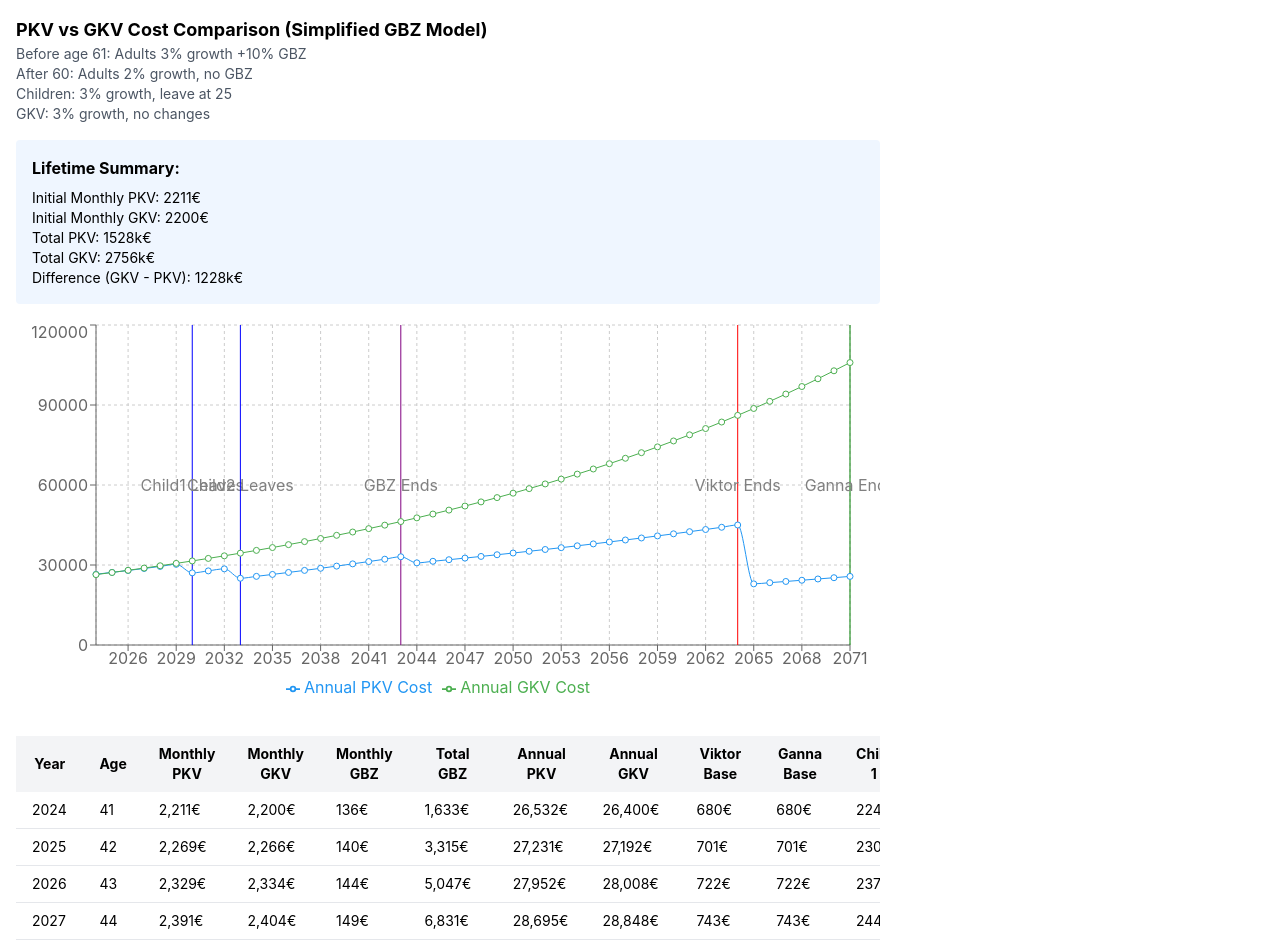
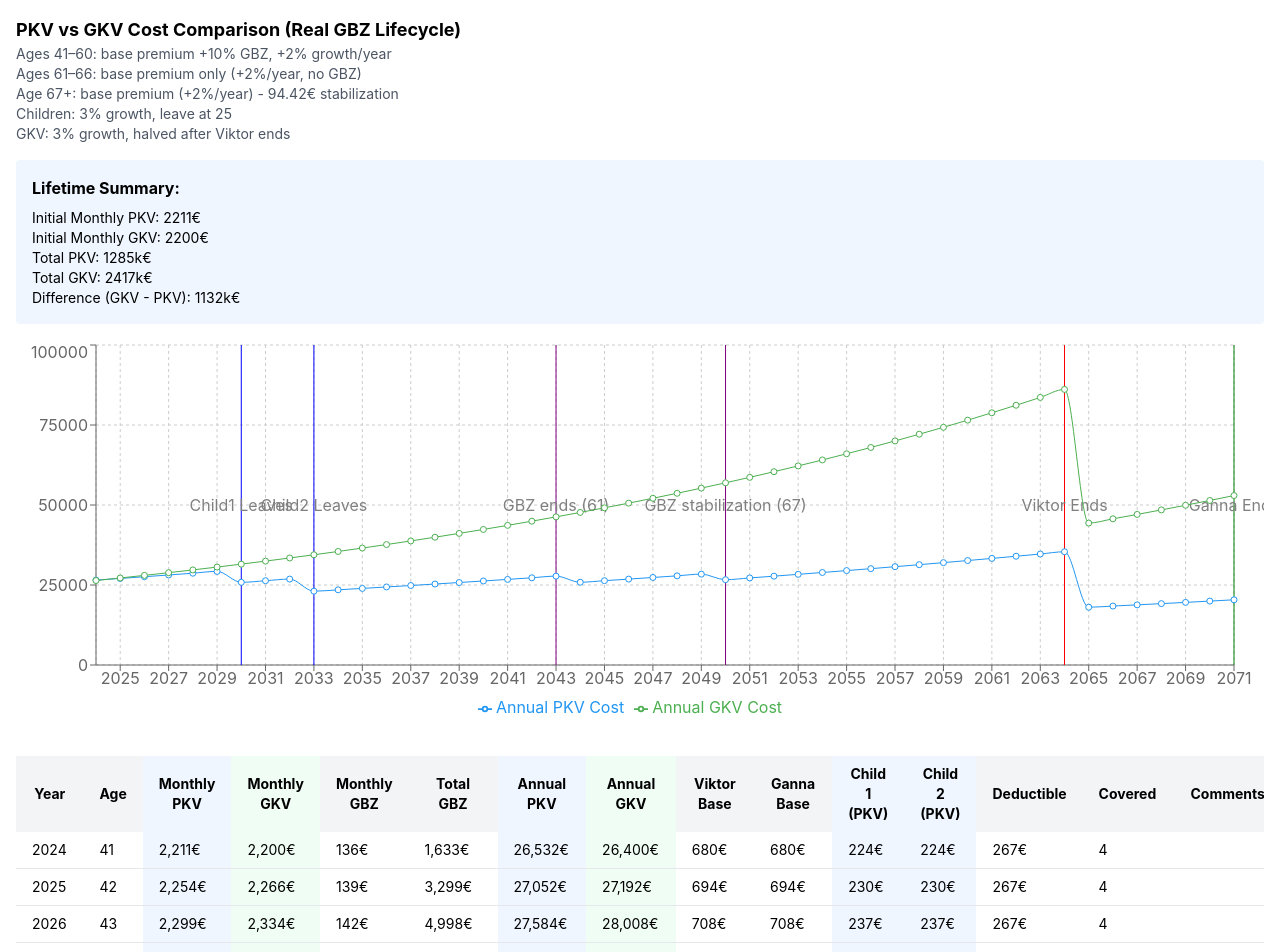
Before and after one commit to n0quarter/pkv-gkv-calculator, a React (Create React App) app: page / in a window 1280 px wide. Shown: the top 952 px of the page. Built offline with nearby package versions, Linux system fonts and the light colour scheme.

Commit message:
some logic update

```diff
--- a/src/App.tsx
+++ b/src/App.tsx
@@ -2,96 +2,104 @@ import React from 'react';
 import { LineChart, Line, XAxis, YAxis, CartesianGrid, Tooltip, Legend, ResponsiveContainer, ReferenceLine } from 'recharts';
 
 const InsuranceComparison = () => {
-  // Define key dates and assumptions
+  // Key parameters
   const startYear = 2024;
   const currentAge = 41;
   const viktorLifeExpectancy = 81;
   const gannaLifeExpectancy = 88;
 
-  // Children current ages and leave years
-  const child1CurrentAge = 19;
-  const child2CurrentAge = 16;
-  const child1LeaveYear = startYear + (25 - child1CurrentAge); // 2024 + 6 = 2030
-  const child2LeaveYear = startYear + (25 - child2CurrentAge); // 2024 + 9 = 2033
+  // Children
+  const child1CurrentAge = 19; // Leaves at 25 => 6 years from now
+  const child2CurrentAge = 16; // Leaves at 25 => 9 years from now
+  const child1LeaveYear = startYear + (25 - child1CurrentAge); // 2030
+  const child2LeaveYear = startYear + (25 - child2CurrentAge); // 2033
 
-  // GBZ ends at age 61 (when you turn 61, no more GBZ)
-  const gbzEndYear = startYear + (60 - currentAge); // age 60 ends, age 61 is first no-GBZ year
+  // GBZ logic
+  const gbzStopPayAge = 60;
+  const gbzStabilizeAge = 67;
+
+  // Calculate event years
+  const gbzEndYear = startYear + (gbzStopPayAge - currentAge);  // Year turning 61
+  const gbzStabilizeYear = startYear + (gbzStabilizeAge - currentAge);
   const viktorEndYear = startYear + (viktorLifeExpectancy - currentAge);
   const gannaEndYear = startYear + (gannaLifeExpectancy - currentAge);
 
+  // Initial adult base premium at age 41 (no Kurkosten, includes GBZ)
+  // Given: Adult total at 41 = 748.40€ with GBZ (1.1 factor)
+  // base = 748.40 / 1.1 ≈ 680.36€
+  const initialBasePremium = 680.36;
+
+  // Growth rates
+  const adultIncrease = 0.02; // 2% per year for base premium
+  const childIncrease = 0.03; // children at 3%
+  const gkvIncrease = 0.03;   // GKV at 3%
+
+  // Child premium (no GBZ)
+  const childPremium = 223.75;
+
+  // GKV initial
+  const gkvBase = 2200.00;
+
+  // Deductible
+  const deductiblePerPerson = 800;
+
+  const totalYears = gannaLifeExpectancy - currentAge; // until Ganna ends
+
   const calculateProjection = () => {
     const data = [];
-
-    // Initial adult premium at age 41 (no Kurkosten, includes GBZ):
-    // Given: Adult total at 41 = 748.40€ with GBZ
-    // Base premium = 748.40 / 1.1 ≈ 680.36€
-    const initialBasePremium = 680.36;
-
-    // Child premium (no GBZ): 223.75€
-    const childPremium = 223.75;
-
-    // GKV initial: 2200€
-    const gkvBase = 2200.00;
-
-    // Growth rates:
-    // Adults: 3% until age 60 (with GBZ), then 2% after age 60 (no GBZ)
-    const adultIncreaseBefore61 = 0.03;
-    const adultIncreaseAfter60 = 0.02;
-    // Children: always 3%
-    const childIncrease = 0.03;
-    // GKV: always 3%
-    const gkvIncrease = 0.03;
-
-    // Deductible:
-    const deductiblePerPerson = 800;
-
-    // Calculate until Ganna's end (age 88)
-    const totalYears = gannaLifeExpectancy - currentAge;
 
     for (let i = 0; i <= totalYears; i++) {
       const year = startYear + i;
       const age = currentAge + i;
 
-      // Coverage flags
+      // Who is covered?
       const viktorCovered = age <= viktorLifeExpectancy;
       const gannaCovered = age <= gannaLifeExpectancy;
       const child1Covered = year < child1LeaveYear;
       const child2Covered = year < child2LeaveYear;
 
-      // Calculate adult base premium for this age
-      let currentBasePremium;
-      if (age > 60) {
-        // Split into two phases:
-        const yearsToSixty = 60 - 41; // 19 years at 3%
-        const premiumAt60 = initialBasePremium * Math.pow(1 + adultIncreaseBefore61, yearsToSixty);
+      // Calculate adult base premium for this age:
+      const yearsFrom41 = age - 41;
+      const currentBasePremium = initialBasePremium * Math.pow(1 + adultIncrease, yearsFrom41);
 
-        const yearsAfterSixty = age - 60;
-        currentBasePremium = premiumAt60 * Math.pow(1 + adultIncreaseAfter60, yearsAfterSixty);
-      } else {
-        // age <= 60
-        const yearsFrom41 = age - 41;
-        currentBasePremium = initialBasePremium * Math.pow(1 + adultIncreaseBefore61, yearsFrom41);
+      // Apply GBZ logic:
+      let currentViktorPKV = 0;
+      let currentGannaPKV = 0;
+
+      if (viktorCovered) {
+        if (age <= 60) {
+          // Ages 41-60: base * 1.1
+          currentViktorPKV = currentBasePremium * 1.1;
+        } else if (age <= 66) {
+          // Ages 61-66: base only
+          currentViktorPKV = currentBasePremium;
+        } else {
+          // Age >= 67: base - 94.42
+          const discounted = currentBasePremium - 94.42;
+          currentViktorPKV = discounted > 0 ? discounted : 0;
+        }
       }
 
-      // Adult premiums (Viktor & Ganna)
-      let currentViktorPKV = 0;
-      if (viktorCovered) {
-        currentViktorPKV = (age <= 60) ? currentBasePremium * 1.1 : currentBasePremium;
-      }
-
-      let currentGannaPKV = 0;
       if (gannaCovered) {
-        currentGannaPKV = (age <= 60) ? currentBasePremium * 1.1 : currentBasePremium;
+        if (age <= 60) {
+          currentGannaPKV = currentBasePremium * 1.1;
+        } else if (age <= 66) {
+          currentGannaPKV = currentBasePremium;
+        } else {
+          const discounted = currentBasePremium - 94.42;
+          currentGannaPKV = discounted > 0 ? discounted : 0;
+        }
       }
 
       // Children premiums
       const childMultiplier = Math.pow(1 + childIncrease, i);
-      const currentChild1PKV = child1Covered ? childPremium * childMultiplier : 0;
-      const currentChild2PKV = child2Covered ? childPremium * childMultiplier : 0;
+      const currentChild1PKV = child1Covered ? (childPremium * childMultiplier) : 0;
+      const currentChild2PKV = child2Covered ? (childPremium * childMultiplier) : 0;
 
-      // GKV (no special changes)
+      // GKV logic (3% growth, halved after Viktor ends)
       const gkvMultiplier = Math.pow(1 + gkvIncrease, i);
-      const currentGKV = gkvBase * gkvMultiplier;
+      const gkvFactor = viktorCovered ? 1 : 0.5;
+      const currentGKV = gkvBase * gkvMultiplier * gkvFactor;
 
       // Deductibles
       let membersWithDeductible = 0;
@@ -109,48 +117,31 @@ const InsuranceComparison = () => {
       const annualPKV = Math.round(totalMonthlyPKV * 12);
       const annualGKV = Math.round(currentGKV * 12);
 
-      // Calculate GBZ amount (only if age <= 60)
+      // Calculate monthly GBZ while age <= 60:
       let monthlyGBZ = 0;
       if (age <= 60) {
-        // GBZ is 10% of adults' premiums (Viktor+Ganna), not counting children or deductible
-        const adultsPKV = currentViktorPKV + currentGannaPKV;
-        monthlyGBZ = adultsPKV > 0 ? adultsPKV * (10/110) : 0;
-        // Alternatively: monthlyGBZ = (adultsPKV/1.1)*0.1, but since we had base *1.1, 10% of total is simpler:
-        // Actually simpler: GBZ is precisely (adultsPKV * (10/110)) or just (adultsPKV - adultsPKV/1.1)
-        // but since adultsPKV includes the 10%, monthlyGBZ = adultsPKV - (adultsPKV/1.1)
-        // Let's keep monthlyGBZ = (adultsPKV * 0.1/1.1) is correct?
-        // Actually, we know adultsPKV includes GBZ already if <= 60.
-        // If adultsPKV = base*1.1, base + 10% of base, 10% of that total is not correct for GBZ:
-        // Base *1.1 = base + 10% of base. The 10% of base is the GBZ.
-        // So GBZ = adultsPKV - baseAdults
-        // baseAdults = currentBasePremium (if covered)
-        // Let's do a simpler approach:
-        // If age <= 60:
-        // Viktor: if covered: base*1.1. base is currentBasePremium. So GBZ = base*0.1 per adult.
-        // For each covered adult: GBZ per adult = currentBasePremium *0.1
         let adultsCount = 0;
         if (viktorCovered) adultsCount++;
         if (gannaCovered) adultsCount++;
-        monthlyGBZ = currentBasePremium * 0.1 * adultsCount;
+        monthlyGBZ = (currentBasePremium * 0.1) * adultsCount;
       }
 
-      // Get previous cumulative totals
+      // Cumulative
       const prev = data[data.length - 1] || {
         cumulativePKV: 0,
         cumulativeGKV: 0,
         cumulativeGBZ: 0
       };
-
-      // Cumulative totals
       const cumulativePKV = prev.cumulativePKV + annualPKV;
       const cumulativeGKV = prev.cumulativeGKV + annualGKV;
       const cumulativeGBZ = prev.cumulativeGBZ + Math.round(monthlyGBZ * 12);
 
-      // Generate comment if hitting a key event
+      // Comments for events
       let comment = '';
       if (year === child1LeaveYear) comment = 'Child 1 leaves';
       if (year === child2LeaveYear) comment = 'Child 2 leaves';
       if (year === gbzEndYear) comment = 'GBZ ends (age 61)';
+      if (year === gbzStabilizeYear) comment = 'GBZ stabilization (age 67)';
       if (year === viktorEndYear) comment = 'Viktor ends (age 81)';
       if (year === gannaEndYear) comment = 'Ganna ends (age 88)';
 
@@ -184,14 +175,15 @@ const InsuranceComparison = () => {
   const firstYear = data[0];
 
   return (
-    <div className="w-full max-w-4xl p-4">
+    <div className="w-full p-4">
       <div className="mb-4">
-        <h2 className="text-lg font-bold">PKV vs GKV Cost Comparison (Simplified GBZ Model)</h2>
+        <h2 className="text-lg font-bold">PKV vs GKV Cost Comparison (Real GBZ Lifecycle)</h2>
         <p className="text-sm text-gray-600 mb-2">
-          Before age 61: Adults 3% growth +10% GBZ<br/>
-          After 60: Adults 2% growth, no GBZ<br/>
+          Ages 41–60: base premium +10% GBZ, +2% growth/year<br/>
+          Ages 61–66: base premium only (+2%/year, no GBZ)<br/>
+          Age 67+: base premium (+2%/year) - 94.42€ stabilization<br/>
           Children: 3% growth, leave at 25<br/>
-          GKV: 3% growth, no changes
+          GKV: 3% growth, halved after Viktor ends
         </p>
         <div className="mt-4 p-4 bg-blue-50 rounded">
           <h3 className="font-bold mb-2">Lifetime Summary:</h3>
@@ -204,7 +196,7 @@ const InsuranceComparison = () => {
           </ul>
         </div>
       </div>
-      <div className="h-96">
+      <div className="h-96 w-full">
         <ResponsiveContainer width="100%" height="100%">
           <LineChart data={data} margin={{ top: 5, right: 30, left: 20, bottom: 5 }}>
             <CartesianGrid strokeDasharray="3 3" />
@@ -222,7 +214,8 @@ const InsuranceComparison = () => {
             <Legend />
             <ReferenceLine x={child1LeaveYear} stroke="blue" label="Child1 Leaves" />
             <ReferenceLine x={child2LeaveYear} stroke="blue" label="Child2 Leaves" />
-            <ReferenceLine x={gbzEndYear} stroke="purple" label="GBZ Ends" />
+            <ReferenceLine x={gbzEndYear} stroke="purple" label="GBZ ends (61)" />
+            <ReferenceLine x={startYear + (67 - currentAge)} stroke="purple" label="GBZ stabilization (67)" />
             <ReferenceLine x={viktorEndYear} stroke="red" label="Viktor Ends" />
             <ReferenceLine x={gannaEndYear} stroke="green" label="Ganna Ends" />
             <Line type="monotone" dataKey="PKV" stroke="#2196F3" name="Annual PKV Cost" />
@@ -231,23 +224,22 @@ const InsuranceComparison = () => {
         </ResponsiveContainer>
       </div>
 
-      {/* Data table */}
-      <div className="overflow-x-auto mt-8">
+      <div className="overflow-x-auto mt-8 w-full">
         <table className="table-auto w-full text-sm">
           <thead>
             <tr className="bg-gray-100">
               <th className="px-4 py-2">Year</th>
               <th className="px-4 py-2">Age</th>
-              <th className="px-4 py-2">Monthly PKV</th>
-              <th className="px-4 py-2">Monthly GKV</th>
+              <th className="px-4 py-2 bg-blue-50">Monthly PKV</th>
+              <th className="px-4 py-2 bg-green-50">Monthly GKV</th>
               <th className="px-4 py-2">Monthly GBZ</th>
               <th className="px-4 py-2">Total GBZ</th>
-              <th className="px-4 py-2">Annual PKV</th>
-              <th className="px-4 py-2">Annual GKV</th>
+              <th className="px-4 py-2 bg-blue-50">Annual PKV</th>
+              <th className="px-4 py-2 bg-green-50">Annual GKV</th>
               <th className="px-4 py-2">Viktor Base</th>
               <th className="px-4 py-2">Ganna Base</th>
-              <th className="px-4 py-2">Child 1</th>
-              <th className="px-4 py-2">Child 2</th>
+              <th className="px-4 py-2 bg-blue-50">Child 1 (PKV)</th>
+              <th className="px-4 py-2 bg-blue-50">Child 2 (PKV)</th>
               <th className="px-4 py-2">Deductible</th>
               <th className="px-4 py-2">Covered</th>
               <th className="px-4 py-2">Comments</th>
@@ -258,16 +250,16 @@ const InsuranceComparison = () => {
               <tr key={row.year} className="border-b hover:bg-gray-50">
                 <td className="px-4 py-2">{row.year}</td>
                 <td className="px-4 py-2">{row.age}</td>
-                <td className="px-4 py-2">{row.monthlyPKV.toLocaleString()}€</td>
-                <td className="px-4 py-2">{row.monthlyGKV.toLocaleString()}€</td>
+                <td className="px-4 py-2 bg-blue-50">{row.monthlyPKV.toLocaleString()}€</td>
+                <td className="px-4 py-2 bg-green-50">{row.monthlyGKV.toLocaleString()}€</td>
                 <td className="px-4 py-2">{row.monthlyGBZ.toLocaleString()}€</td>
                 <td className="px-4 py-2">{row.cumulativeGBZ.toLocaleString()}€</td>
-                <td className="px-4 py-2">{row.PKV.toLocaleString()}€</td>
-                <td className="px-4 py-2">{row.GKV.toLocaleString()}€</td>
+                <td className="px-4 py-2 bg-blue-50">{row.PKV.toLocaleString()}€</td>
+                <td className="px-4 py-2 bg-green-50">{row.GKV.toLocaleString()}€</td>
                 <td className="px-4 py-2">{row.viktorBasePremium.toLocaleString()}€</td>
                 <td className="px-4 py-2">{row.gannaBasePremium.toLocaleString()}€</td>
-                <td className="px-4 py-2">{row.child1Premium.toLocaleString()}€</td>
-                <td className="px-4 py-2">{row.child2Premium.toLocaleString()}€</td>
+                <td className="px-4 py-2 bg-blue-50">{row.child1Premium.toLocaleString()}€</td>
+                <td className="px-4 py-2 bg-blue-50">{row.child2Premium.toLocaleString()}€</td>
                 <td className="px-4 py-2">{row.deductible.toLocaleString()}€</td>
                 <td className="px-4 py-2">{row.coveredMembers}</td>
                 <td className="px-4 py-2">{row.comment}</td>
```
